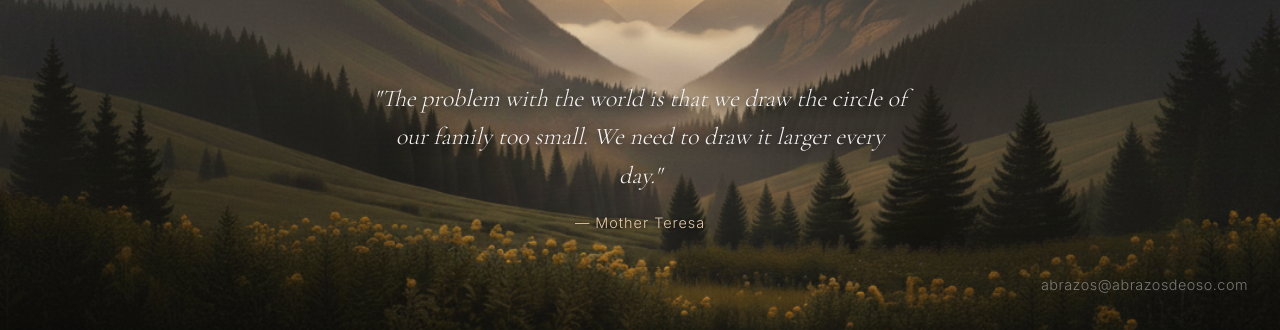
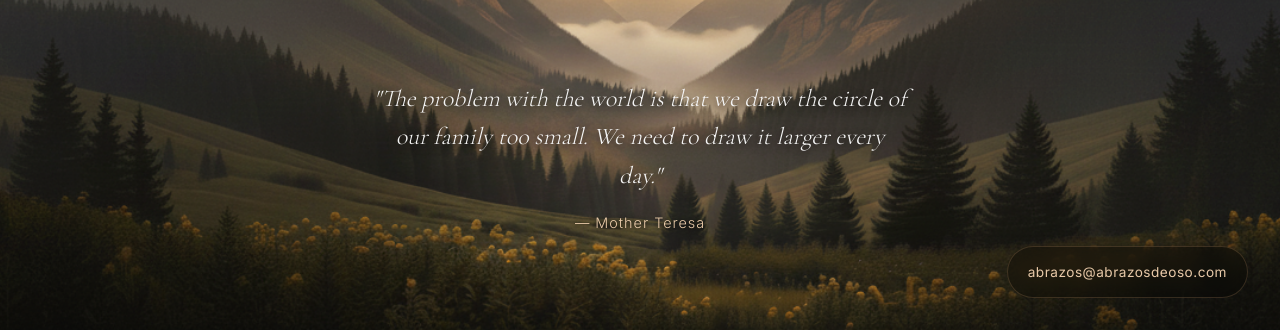
Before and after one commit to camjipp/abrazo-de-oso, an Astro site: page / in a window 1280 px wide. Shown: the part 470-800 px from the top of the page. Built offline with nearby package versions, Linux system fonts and the light colour scheme; Astro itself is replaced by a stand-in of ours.

Commit message:
Improve email styling with elegant pill design and hover effects

```diff
--- a/public/styles/global.css
+++ b/public/styles/global.css
@@ -767,20 +767,32 @@ body {
     bottom: 2rem;
     right: 2rem;
     z-index: 1000;
+    padding: 0.75rem 1.25rem;
+    background: rgba(0, 0, 0, 0.3);
+    backdrop-filter: blur(10px);
+    border-radius: 50px;
+    border: 1px solid rgba(212, 165, 116, 0.2);
+    transition: all 0.3s ease;
+}
+
+.corner-contact:hover {
+    background: rgba(0, 0, 0, 0.5);
+    border-color: rgba(212, 165, 116, 0.4);
+    transform: translateY(-2px);
+    box-shadow: 0 4px 15px rgba(0, 0, 0, 0.3);
 }
 
 .corner-contact a {
-    color: var(--text-secondary);
+    color: var(--accent-light);
     text-decoration: none;
-    font-size: 0.9rem;
+    font-size: 0.85rem;
     letter-spacing: 0.5px;
     transition: color 0.3s ease;
-    opacity: 0.7;
+    font-weight: 400;
 }
 
-.corner-contact a:hover {
-    color: var(--accent-light);
-    opacity: 1;
+.corner-contact:hover a {
+    color: #ffffff;
 }
 
 /* ===========================
```
